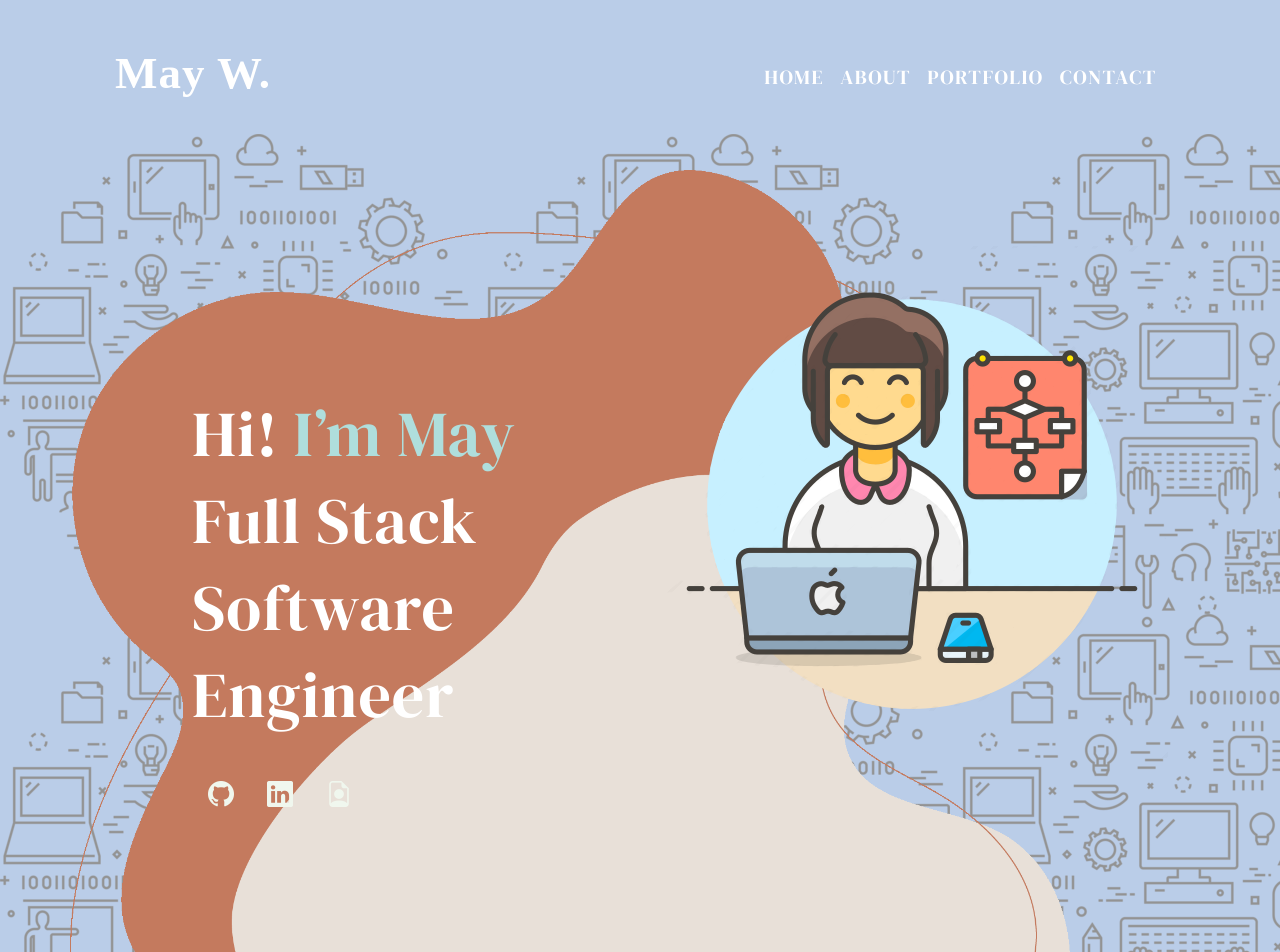
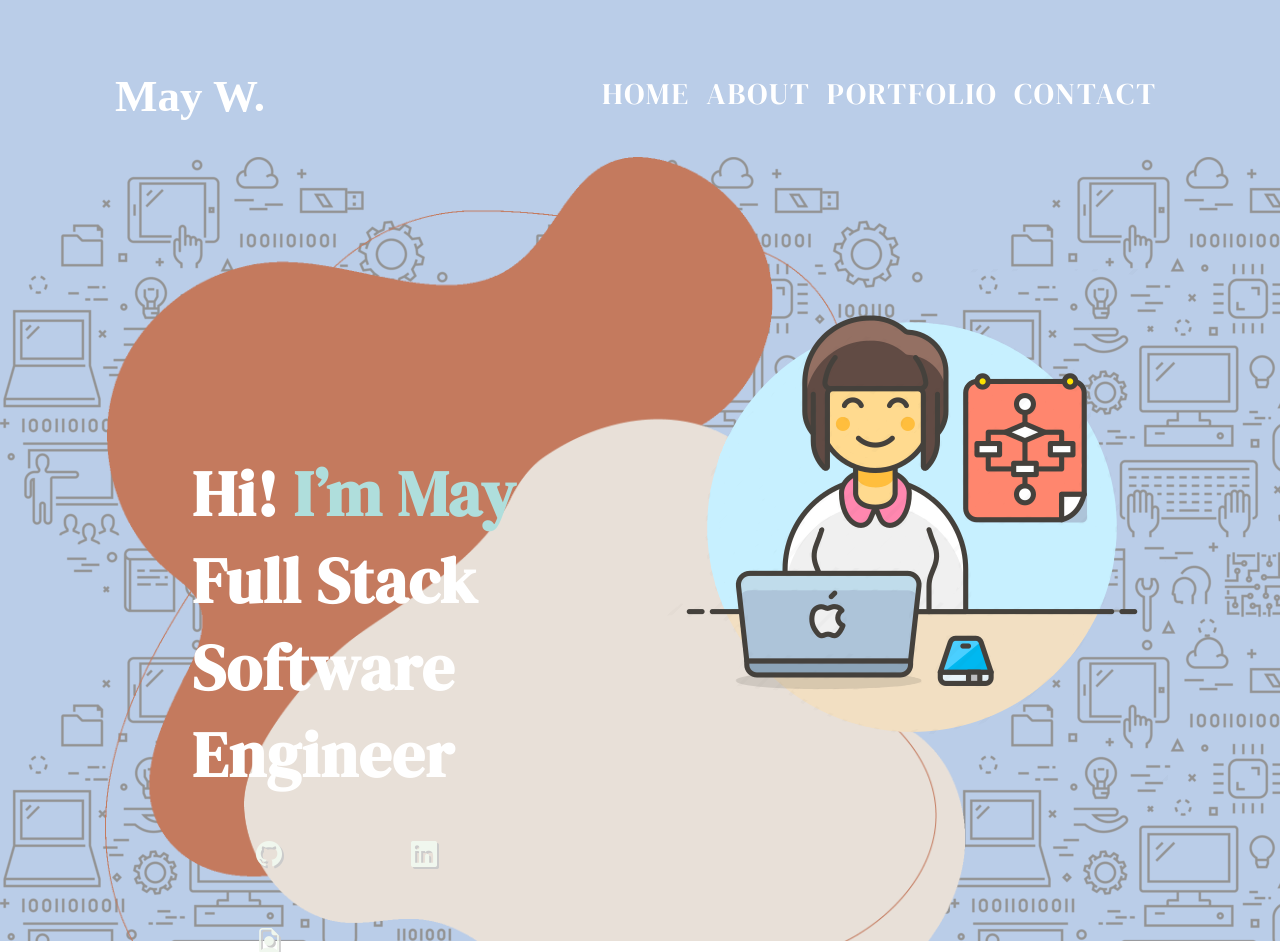
Before and after one commit to maycwu/maywu-portfolio, a React (Create React App) app: page / in a window 1280 px wide. Shown: the top 952 px of the page. Built offline with nearby package versions, Linux system fonts and the light colour scheme; a web font is replaced by a local one.

Commit message:
final changes for the night

```diff
--- a/src/components/Home.js
+++ b/src/components/Home.js
@@ -5,13 +5,18 @@ function Home() {
   return (
     <section className='home-container'>
       <div className='home'>
-      <div className='home-text'>Hi! <span> I’m May </span>
+      <div className='home-text'>
+      <h4>Hi! <span> I’m May </span>
       <br/>Full Stack
       <br/> Software Engineer
       <br/>
       <i class="bi bi-github"></i>
-      <i class="bi bi-linkedin"></i>
-      <i class="bi bi-file-earmark-person"></i>
+ <i class="bi bi-linkedin"></i>
+ <i class="bi bi-file-earmark-person"></i>
+      </h4>
+
+
+
       </div>
 
       <div className="home-image">
--- a/src/css/Home.css
+++ b/src/css/Home.css
@@ -9,15 +9,15 @@
   padding: 7rem;
   justify-content: space-evenly;
   background-image: url('/public/img/shapes4.png');
-
-  background-position: 25% -20%;
+  background-position: 25% 0%;
   background-size: contain;
-  background-size: 1000px;
+  background-size: 860px;
   background-repeat: no-repeat;
+  height: 70vh;
 }
 
 .home-text {
-  margin-top: 4rem;
+  margin-top: 1rem;
   text-align: left;
   font-size: 4rem;
   letter-spacing: 1px;
@@ -27,7 +27,8 @@
 i {
   font-size: 26px;
   color: var(--color1);
-  padding: 1rem;
+  padding: 4rem;
+  text-shadow: 2px 2px rgb(203, 203, 203);
 }
 
 span {
--- a/src/css/NavBar.css
+++ b/src/css/NavBar.css
@@ -4,8 +4,7 @@
   background-color: var(--color2);
   color: white;
   font-family: 'DM Serif Display';
-  font-size: 20px;
-  letter-spacing: 1px;
+  font-size: 30px;
 }
 
 .navbar-inner-container {
@@ -39,7 +38,7 @@ ul {
   padding-inline-start: 40px;
 }
 li{
-  letter-spacing: 1.6px;
+  letter-spacing: 2px;
   padding: 0.5rem;
 }
 
```
